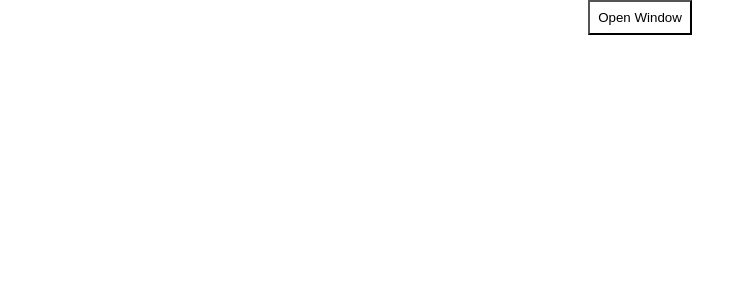
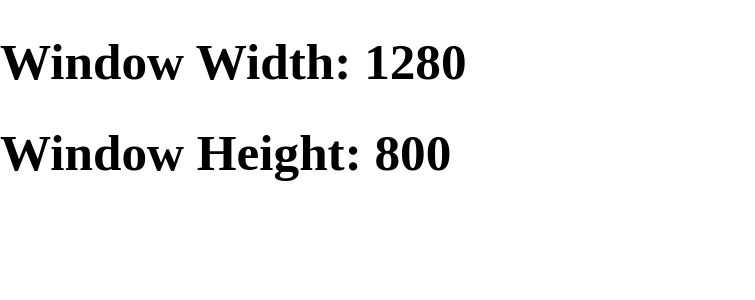
Before and after one commit to HarperVenom/vite-react-exercises, a React (Vite) app in the folder first-vite-project/: page / in a window 1280 px wide. Shown: the top 300 px of the page, without its empty margins (0-755 px from the left). Built offline with nearby package versions, Linux system fonts and the light colour scheme.

Commit message:
useResizeWindow hook test

```diff
--- a/first-vite-project/src/App.jsx
+++ b/first-vite-project/src/App.jsx
@@ -17,6 +17,7 @@ import FeatureFlagsState from "./feature-flag-implementation/Context";
 import FeatureFlagsComponent from "./feature-flag-implementation/main";
 import UseFetchExample from "./useFetch/main";
 import UseClickOutsideHookExample from "./useClickOutsideHook/main";
+import UseWindowResizHookTest from "./useWindowSize/main";
 
 function App() {
   return (
@@ -47,7 +48,8 @@ function App() {
         <FeatureFlagsComponent></FeatureFlagsComponent>
       </FeatureFlagsState> */}
       {/* <UseFetchExample></UseFetchExample> */}
-      <UseClickOutsideHookExample></UseClickOutsideHookExample>
+      {/* <UseClickOutsideHookExample></UseClickOutsideHookExample> */}
+      <UseWindowResizHookTest></UseWindowResizHookTest>
     </div>
   );
 }
--- /dev/null
+++ b/first-vite-project/src/useWindowSize/hook.jsx
@@ -0,0 +1,24 @@
+import { useLayoutEffect, useState } from "react";
+
+export default function useWindowResize() {
+  const [windowSize, setWindowSize] = useState({
+    width: 0,
+    height: 0,
+  });
+
+  function changeWindowSize() {
+    setWindowSize({ width: window.innerWidth, height: window.innerHeight });
+  }
+
+  useLayoutEffect(() => {
+    changeWindowSize();
+
+    window.addEventListener("resize", changeWindowSize);
+
+    return () => {
+      window.removeEventListener("resize", changeWindowSize);
+    };
+  }, []);
+
+  return windowSize;
+}
--- /dev/null
+++ b/first-vite-project/src/useWindowSize/main.jsx
@@ -0,0 +1,14 @@
+import useWindowResize from "./hook";
+
+const UseWindowResizHookTest = () => {
+  const { width, height } = useWindowResize();
+
+  return (
+    <>
+      <h1>Window Width: {width}</h1>
+      <h1>Window Height: {height}</h1>
+    </>
+  );
+};
+
+export default UseWindowResizHookTest;
```
